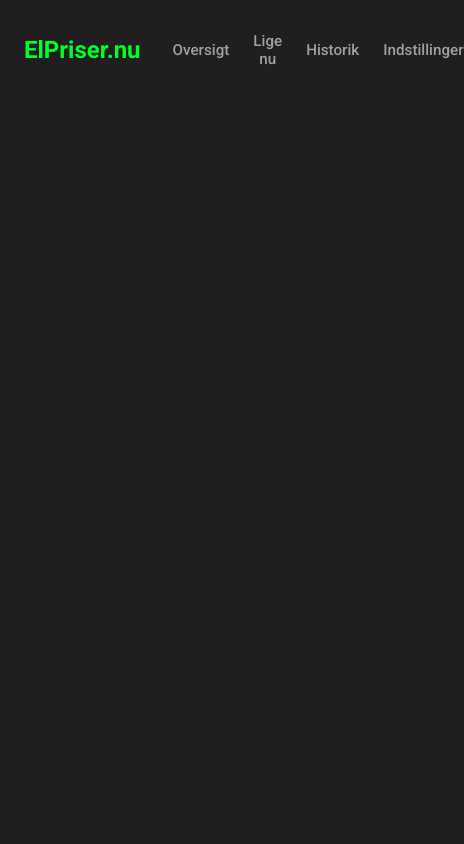
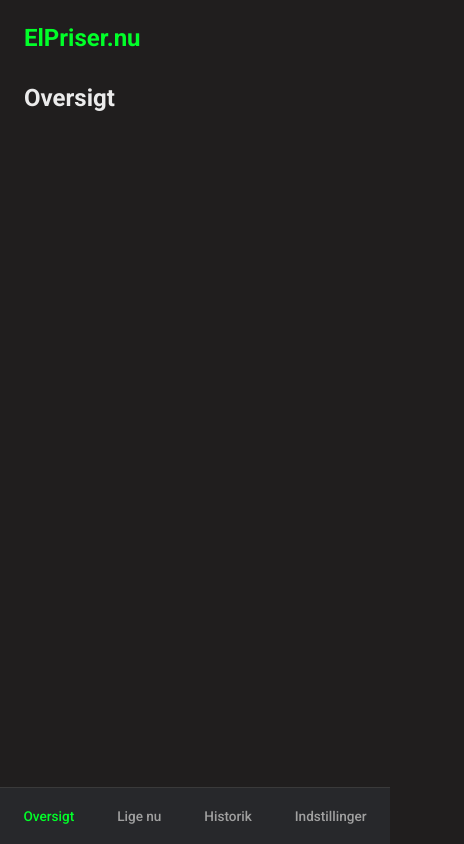
Before and after one commit to phch42/elpriser-nu, a React (Vite) app: page / in a window 390 px wide. Shown: the whole page, 464 px wide, since content can reach past the window. Built offline with nearby package versions, Linux system fonts and the light colour scheme.

Commit message:
feat: add functional mobile navigation

```diff
--- a/src/components/Navigation/Navigation.styled.ts
+++ b/src/components/Navigation/Navigation.styled.ts
@@ -4,15 +4,28 @@ import styled from 'styled-components';
 export const NavigationContainer = styled.nav`
   display: flex;
   align-items: center;
-  gap: 1.5rem;
+  justify-content: space-around;
+  gap: 0.25rem;
+
+  @media (max-width: 767px) {
+    position: fixed;
+    right: 0;
+    bottom: 0;
+    left: 0;
+    z-index: 10;
+    padding: 0.75rem 0.25rem;
+    background: var(--color-surface);
+    border-top: 1px solid #3a3a3a;
+  }
 `;
 
-export const NavigationLink = styled.button`
+export const NavigationLink = styled.button<{ $active: boolean }>`
   border: none;
   background: transparent;
-  color: var(--color-muted);
+  color: ${({ $active }) =>
+    $active ? 'var(--color-accent)' : 'var(--color-muted)'};
   padding: 0.5rem 0;
-  font-size: 0.95rem;
+  font-size: 0.85rem;
   font-weight: 500;
 
   &:hover {
--- a/src/components/Navigation/Navigation.tsx
+++ b/src/components/Navigation/Navigation.tsx
@@ -1,18 +1,37 @@
-
-import { NavigationContainer, NavigationLink } from './Navigation.styled';
+// src/components/Navigation/Navigation.tsx
+import {
+  NavigationContainer,
+  NavigationLink,
+} from './Navigation.styled';
 
 const navigationItems = [
   'Oversigt',
   'Lige nu',
   'Historik',
   'Indstillinger',
-];
+] as const;
 
-export default function Navigation() {
+export type NavigationSection = (typeof navigationItems)[number];
+
+interface NavigationProps {
+  activeSection: NavigationSection;
+  onNavigate: (section: NavigationSection) => void;
+}
+
+export default function Navigation({
+  activeSection,
+  onNavigate,
+}: NavigationProps) {
   return (
     <NavigationContainer aria-label="Hovednavigation">
       {navigationItems.map((item) => (
-        <NavigationLink key={item} type="button">
+        <NavigationLink
+          key={item}
+          type="button"
+          $active={activeSection === item}
+          aria-current={activeSection === item ? 'page' : undefined}
+          onClick={() => onNavigate(item)}
+        >
           {item}
         </NavigationLink>
       ))}
--- a/src/layouts/MainLayout.styled.ts
+++ b/src/layouts/MainLayout.styled.ts
@@ -24,4 +24,8 @@ export const Header = styled.header`
 export const MainContent = styled.main`
   max-width: 1440px;
   margin: 2rem auto 0;
+
+  @media (max-width: 767px) {
+    padding-bottom: 5rem;
+  }
 `;
--- a/src/layouts/MainLayout.tsx
+++ b/src/layouts/MainLayout.tsx
@@ -1,17 +1,26 @@
-// src/layouts/MainLayout.tsx
-import Navigation from '../components/Navigation/Navigation';
+
+import { useState } from 'react';
+import Navigation, {
+  type NavigationSection,
+} from '../components/Navigation/Navigation';
 import { Header, MainContent, PageLayout } from './MainLayout.styled';
 
 export default function MainLayout() {
+  const [activeSection, setActiveSection] =
+    useState<NavigationSection>('Oversigt');
+
   return (
     <PageLayout>
       <Header>
         <h1>ElPriser.nu</h1>
-        <Navigation />
+        <Navigation
+          activeSection={activeSection}
+          onNavigate={setActiveSection}
+        />
       </Header>
 
       <MainContent>
-
+        <h2>{activeSection}</h2>
       </MainContent>
     </PageLayout>
   );
```
